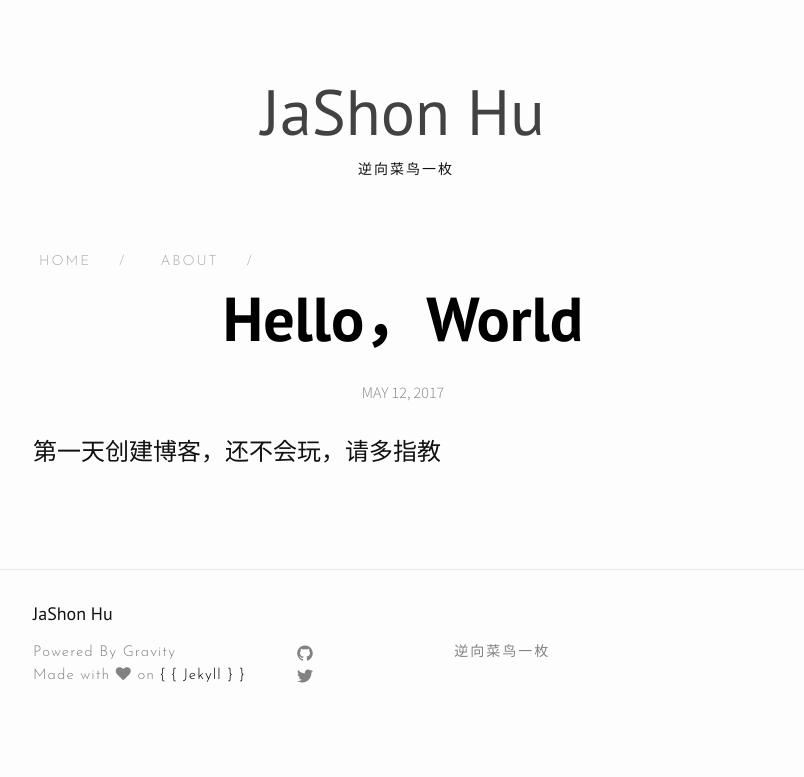
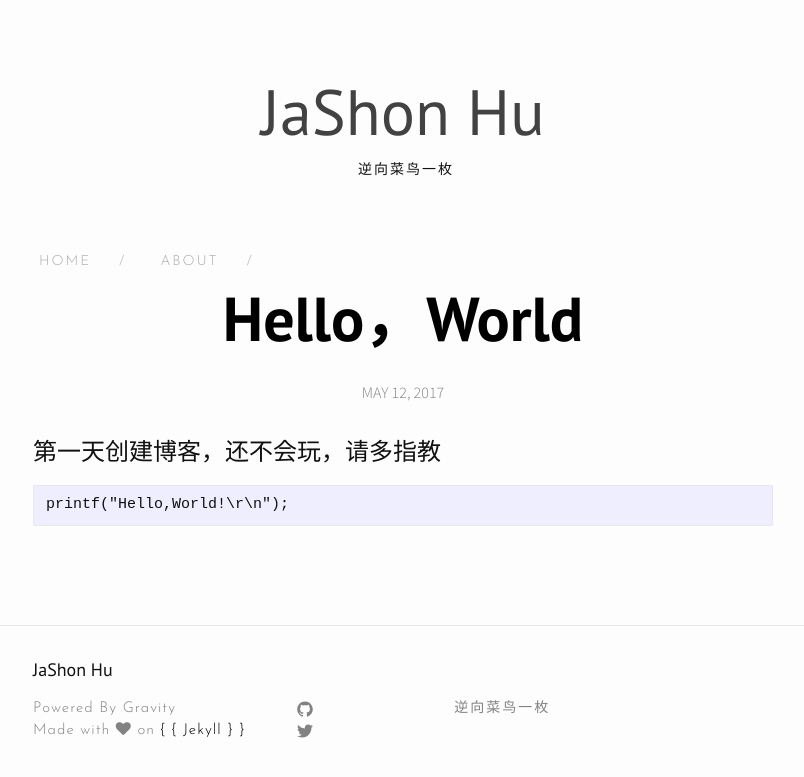
Before and after one commit to Ja5h0n/Ja5h0n.github.io, a Jekyll site: the page built from _posts/2017-05-12-Hello，World.md, in a window 1280 px wide. Shown: the top 777 px of the page, without its empty margins (237-1041 px from the left). Built offline with Jekyll 4.4.1, drawn with Linux system fonts in a browser that asks for light colours; nearby versions of some CDN libraries.

Commit message:
Update Hello，World

```diff
--- a/_posts/2017-05-12-Hello，World.md
+++ b/_posts/2017-05-12-Hello，World.md
@@ -1,5 +1,9 @@
 ---
 title: Hello，World
 layout: post
+categories: ''
+tags: ''
 ---
 第一天创建博客，还不会玩，请多指教
+
+    printf("Hello,World!\r\n");
```
